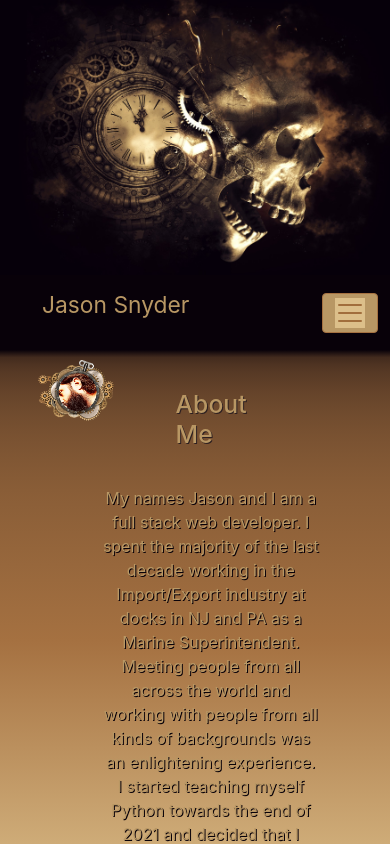
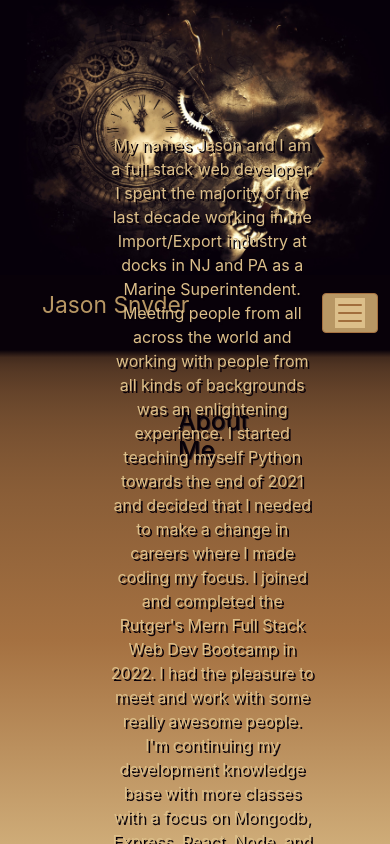
Before and after one commit to jsnyder159/react-portfolio, a React (Create React App) app: page / in a window 390 px wide. Shown: the top 844 px of the page. Built offline with nearby package versions, Linux system fonts and the light colour scheme; the HTML template or start-up script is replaced by a standard one.

Commit message:
started converting to css modules, and fixed white boarder showing up on multiple pages

```diff
--- a/src/App.css
+++ b/src/App.css
@@ -82,6 +82,10 @@ nav {
   padding-right: 3%;
 }
 
+div.d-flex.row {
+  margin: 0;
+}
+
 a:link { text-decoration: none; }
 a:visited { text-decoration: none; }
 a:hover { text-decoration: none; }
--- /dev/null
+++ b/src/components/UI/Card.module.css
@@ -0,0 +1,5 @@
+.card {
+    background: white;
+    box-shadow: 0 2px 8px rgba(0, 0, 0, 0.26);
+    border-radius: 10px;
+  }
--- a/src/components/pages/about/About.js
+++ b/src/components/pages/about/About.js
@@ -1,18 +1,18 @@
 import React from "react";
 import gears from "../../../images/profile-gear.png";
-import "./about.css";
+import styles from "./About.module.css";
 
 function About() {
   return (
-    <div className="about">
+    <div className={styles.about}>
       <div className="d-flex row">
         <img
-          className="gears col-4"
+          className= {`${styles.gears} col-3`}
           src={gears}
           alt="beared mans head surround by gears"
         ></img>
-        <h2 className="title col-1">About Me</h2>
-        <p className="para col-7">
+        <h2 className= {`${styles.title} col-1`}>About Me</h2>
+        <p className={`${styles.para} col-7`}>
           My names Jason and I am a full stack web developer. I spent the
           majority of the last decade working in the Import/Export industry at
           docks in NJ and PA as a Marine Superintendent. Meeting people from all
--- a/src/components/pages/about/about.css
+++ b/src/components/pages/about/About.module.css
@@ -8,7 +8,7 @@
 .gears {
     max-height: 450px;
     max-width: 450px;
-    padding-left: 50px;
+    padding-left: 100px;
 }
 
 .title {
@@ -41,35 +41,27 @@
 
 }
 
-@media screen and (max-width:992px){
-    .row {
-        position: relative;
-    }
+@media screen and (max-width:996px){
+
     .gears {
         position:absolute;
-        height: auto;
+        height: 250px;
         max-width: 100%;
-        top: 10px;
-    }
-
-    .row {
-        flex-direction: column;
-        justify-content: center;
-        align-content: center;
-        text-align: center;
+        top: 400px;
     }
 
     .title {
         position: absolute;
-        top: 0px;
-        left: 100px;
+        top: 380px;
+        left: 80px;
         margin-left: 40%;
         height: 5%;
+        color: var(--xik);
     }
 
     .para {
         position: absolute;
-        top: 200px;
+        top: 600px;
         left: 80px;
         margin-left: 15%;
         padding-bottom: 30%;
@@ -81,45 +73,25 @@
     }
 }
 
-@media screen and (max-width: 768px) {
+@media screen and (max-width: 770px) {
     .gears {
-        height: auto;
+        height: 250px;
         max-width: 100%;
     }
 
-    .about{
-        height: 768px;
-    }
 
     .title {
-        top: -10px;
+        top: 360px;
         left: 60px;
     }
 
     .para {
-        top: 130px;
+        top: 600px;
+        color: var(--gold);
+        text-shadow: 2px 2px var(--xik);
     }
-
-
 }
 
-@media screen and (max-width: 692px) {
-    .gears {
-        height: auto;
-        max-width: 100%;
-    }
-
-    .title{
-        color: var(--camel)
-    }
-
-    .para {
-        color: var(--camel);
-        text-shadow: 1px 1px var(--xik);
-    }
-
-
-}
 
 @media screen and (max-width: 592px) {
     .about{
--- a/src/components/pages/contact/contact.css
+++ b/src/components/pages/contact/contact.css
@@ -56,9 +56,9 @@
 }
 
 .enterSubmit {
-    position:absolute;
+    position: relative;
     bottom: -375px;
-    right: -30px;
+    right: 123px;
     width:100%;
 }
 
@@ -74,6 +74,7 @@ label {
     background-color: var(--gold);
     border: 1px solid var(--xik)
 }
+
 
 @media screen and (max-width: 635px){
     .nameInput {
--- a/src/components/pages/resume/resume.css
+++ b/src/components/pages/resume/resume.css
@@ -49,6 +49,10 @@ a {
 
 }
 
+div.row.justify-content-around {
+    margin: 0%
+}
+
 @media screen and (max-width: 992px) {
 
     .resume {
```
Also changed, not shown: src/components/UI/Card.js (added, +9 -0 lines).
